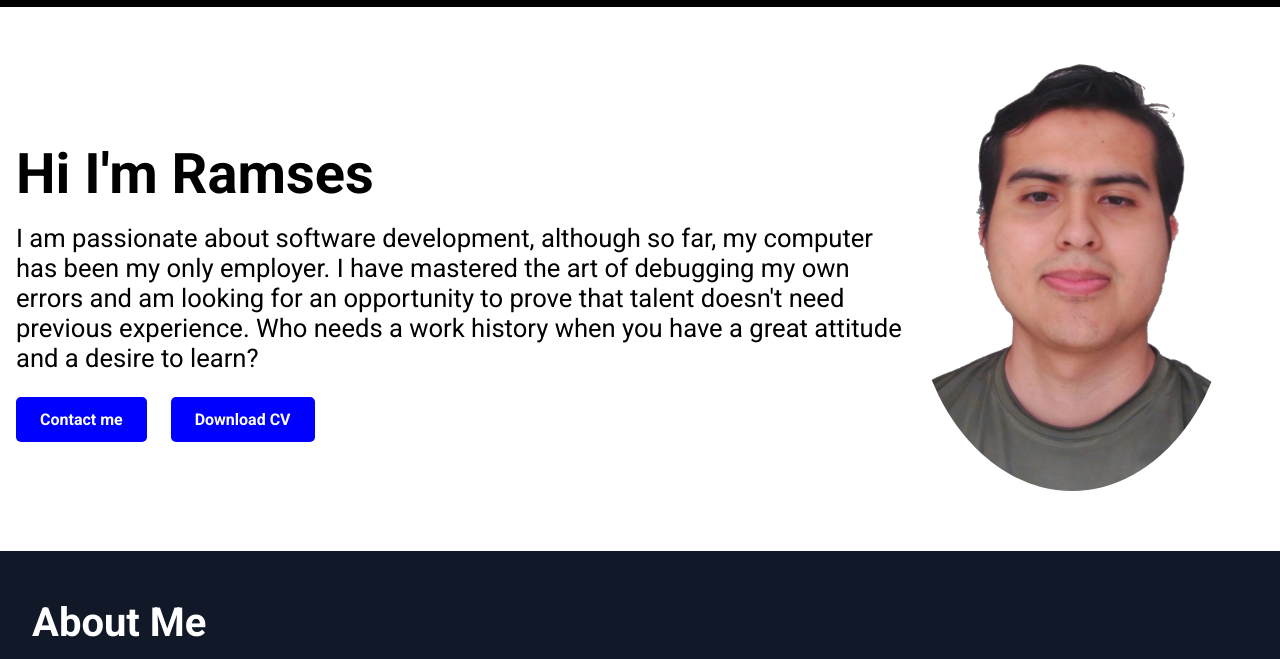
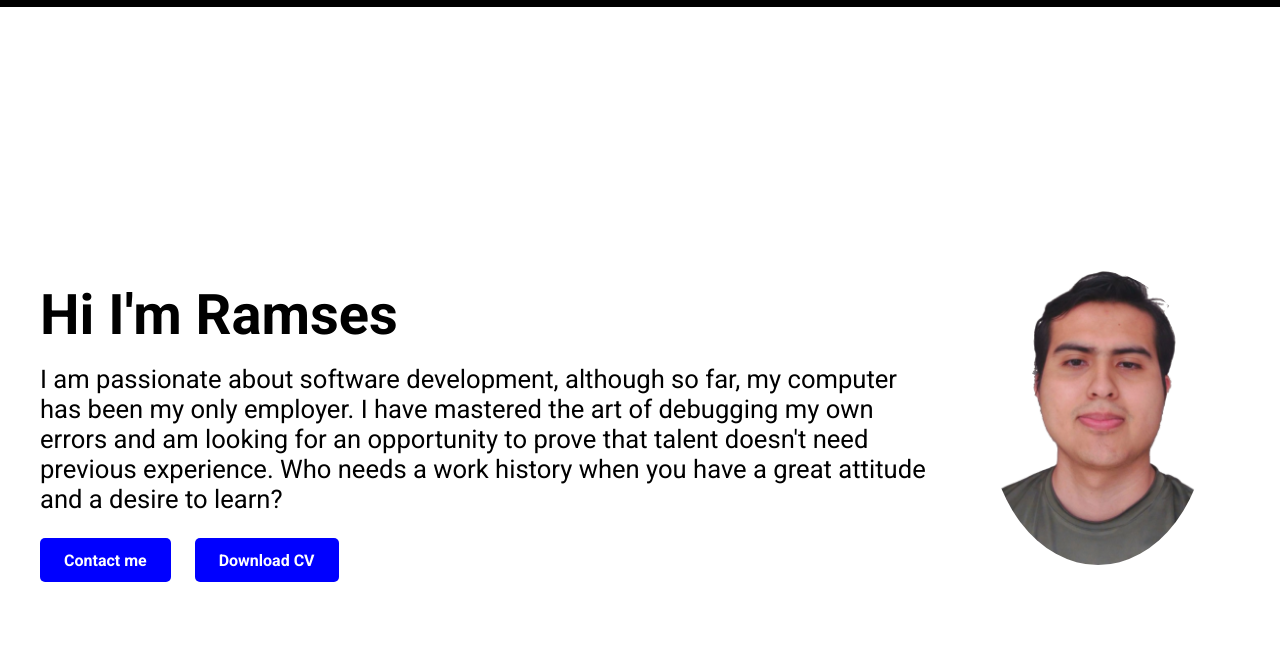
Before and after one commit to happodaikarin/Portfolio, a plain HTML site: page index.html in a window 1280 px wide. Shown: the part 68-727 px from the top of the page. Drawn offline with nearby package versions, Linux system fonts and the light colour scheme.

Commit message:
hola, commits

```diff
--- a/styles-home.css
+++ b/styles-home.css
@@ -71,10 +71,11 @@ section.home img {
         flex-direction: row-reverse;
         justify-content: space-around;
         text-align: left;
+        height: 100vh;
     }
 
     section.home img {
-        width: 320px;
+        width: 220px;
         height: auto;
         margin-right: 2rem;
     }
```
Also changed, not shown: 1 other file.
